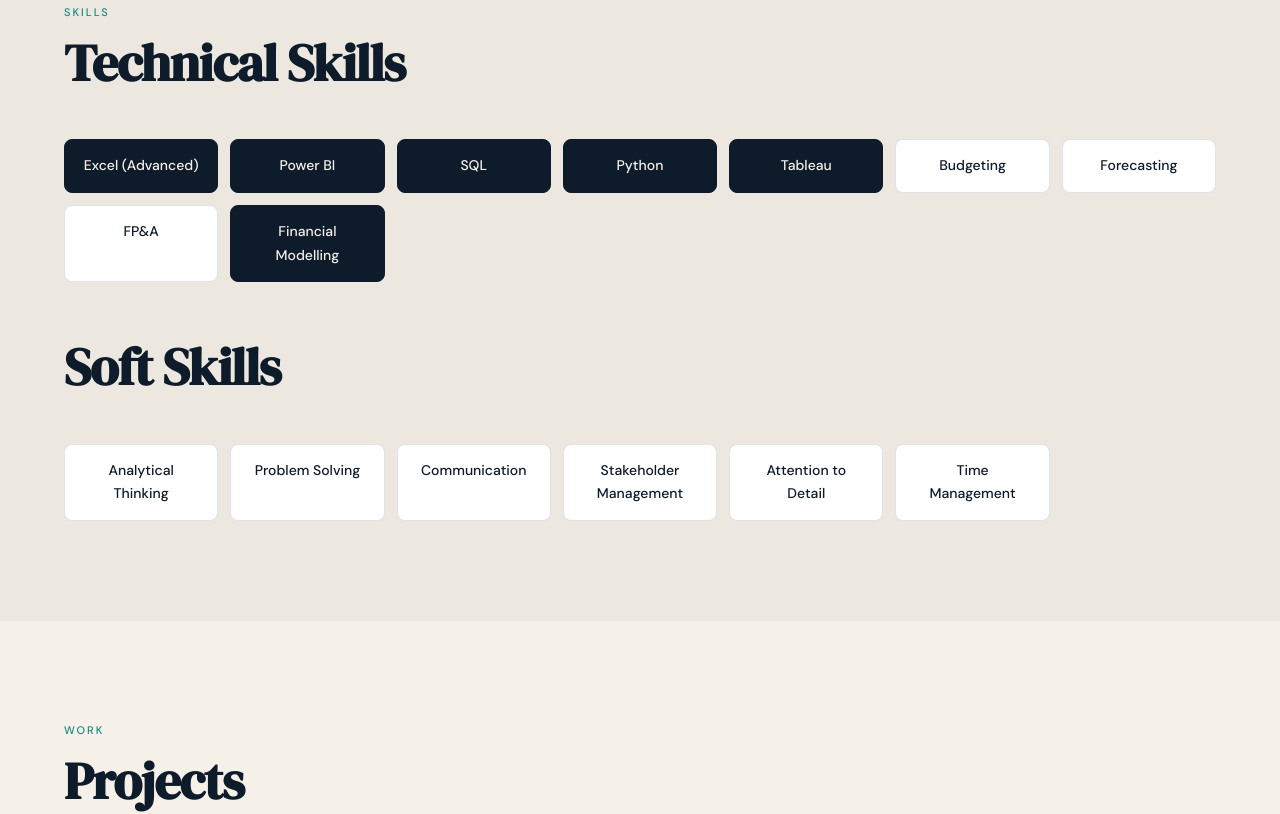
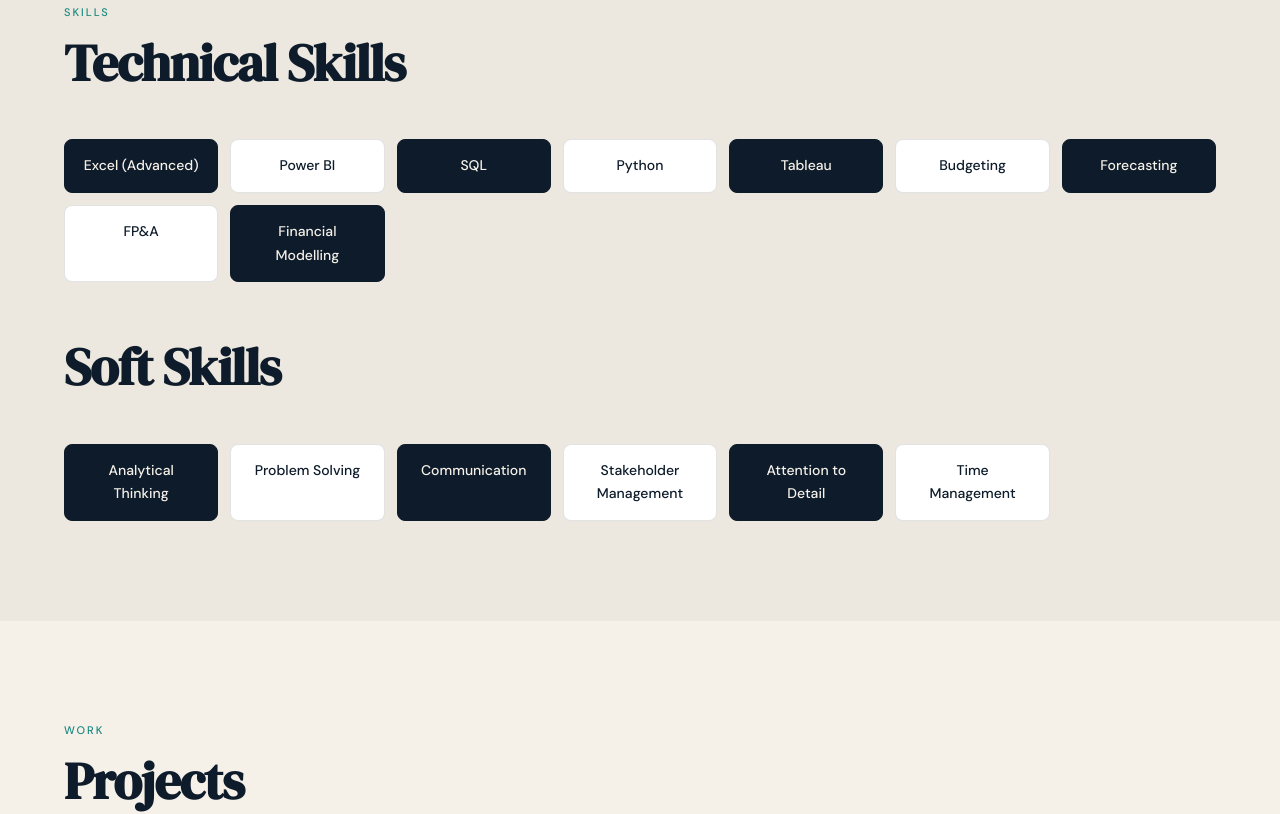
Before and after one commit to neevtogani18/neevtogani.github.io, a plain HTML site: page index.html in a window 1280 px wide. Shown: the part 1858-2672 px from the top of the page. Drawn offline with Linux system fonts and the light colour scheme.

Commit message:
Update contact links and skills formatting

```diff
--- a/index.html
+++ b/index.html
@@ -426,7 +426,7 @@
       <p class="hero-headline">ACCA | MBA – NMIMS | IIM Ranchi Certified | Bachelor of International Accounting</p>
       <div class="hero-cta">
         <a href="#projects" class="btn-primary">View Projects ↓</a>
-        <a href="mailto:neevtogani@gmail.com" class="btn-outline">Get In Touch</a>
+        <a href="#contact" class="btn-outline">Get In Touch</a>
         <button class="btn-outline" onclick="alert('CV coming soon! Please check back shortly.')">Download CV ↓</button>
       </div>
     </div>
@@ -476,23 +476,23 @@
   <h2 class="section-title">Technical Skills</h2>
   <div class="skills-grid fade-in">
     <div class="skill-pill core">Excel (Advanced)</div>
-    <div class="skill-pill core">Power BI</div>
+    <div class="skill-pill">Power BI</div>
     <div class="skill-pill core">SQL</div>
-    <div class="skill-pill core">Python</div>
+    <div class="skill-pill">Python</div>
     <div class="skill-pill core">Tableau</div>
     <div class="skill-pill">Budgeting</div>
-    <div class="skill-pill">Forecasting</div>
+    <div class="skill-pill core">Forecasting</div>
     <div class="skill-pill">FP&A</div>
     <div class="skill-pill core">Financial Modelling</div>
   </div>
 
   <h2 class="section-title" style="margin-top:56px;">Soft Skills</h2>
   <div class="skills-grid fade-in">
-    <div class="skill-pill">Analytical Thinking</div>
+    <div class="skill-pill core">Analytical Thinking</div>
     <div class="skill-pill">Problem Solving</div>
-    <div class="skill-pill">Communication</div>
+    <div class="skill-pill core">Communication</div>
     <div class="skill-pill">Stakeholder Management</div>
-    <div class="skill-pill">Attention to Detail</div>
+    <div class="skill-pill core">Attention to Detail</div>
     <div class="skill-pill">Time Management</div>
   </div>
 </section>
@@ -531,7 +531,7 @@
         <div class="contact-link-icon">in</div>
         <div>
           <div class="contact-link-label">LinkedIn</div>
-          <div class="contact-link-value">neev-togani-6241a624b</div>
+          <div class="contact-link-value">Neev Togani</div>
         </div>
       </a>
       <a href="https://wa.me/919224443191" target="_blank" class="contact-link">
```
